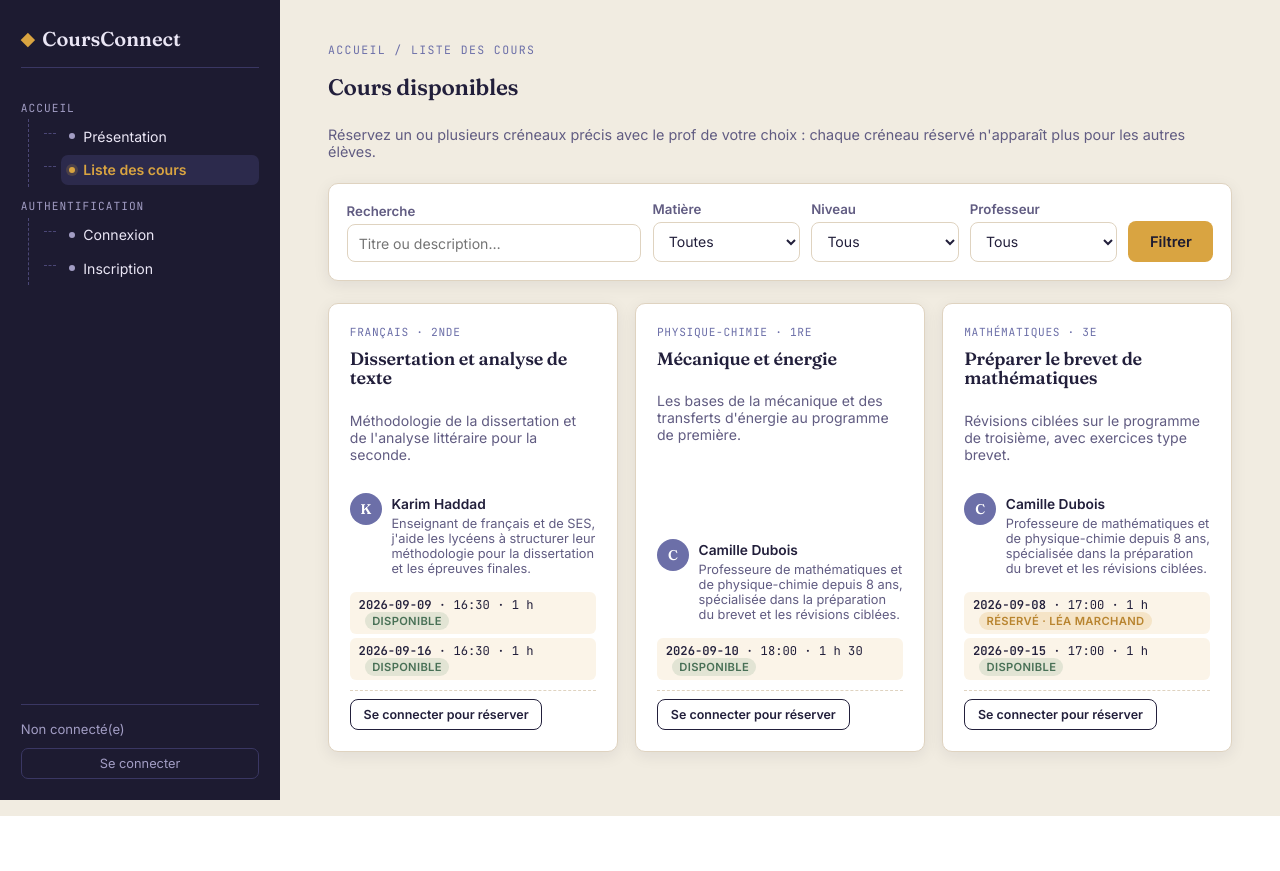
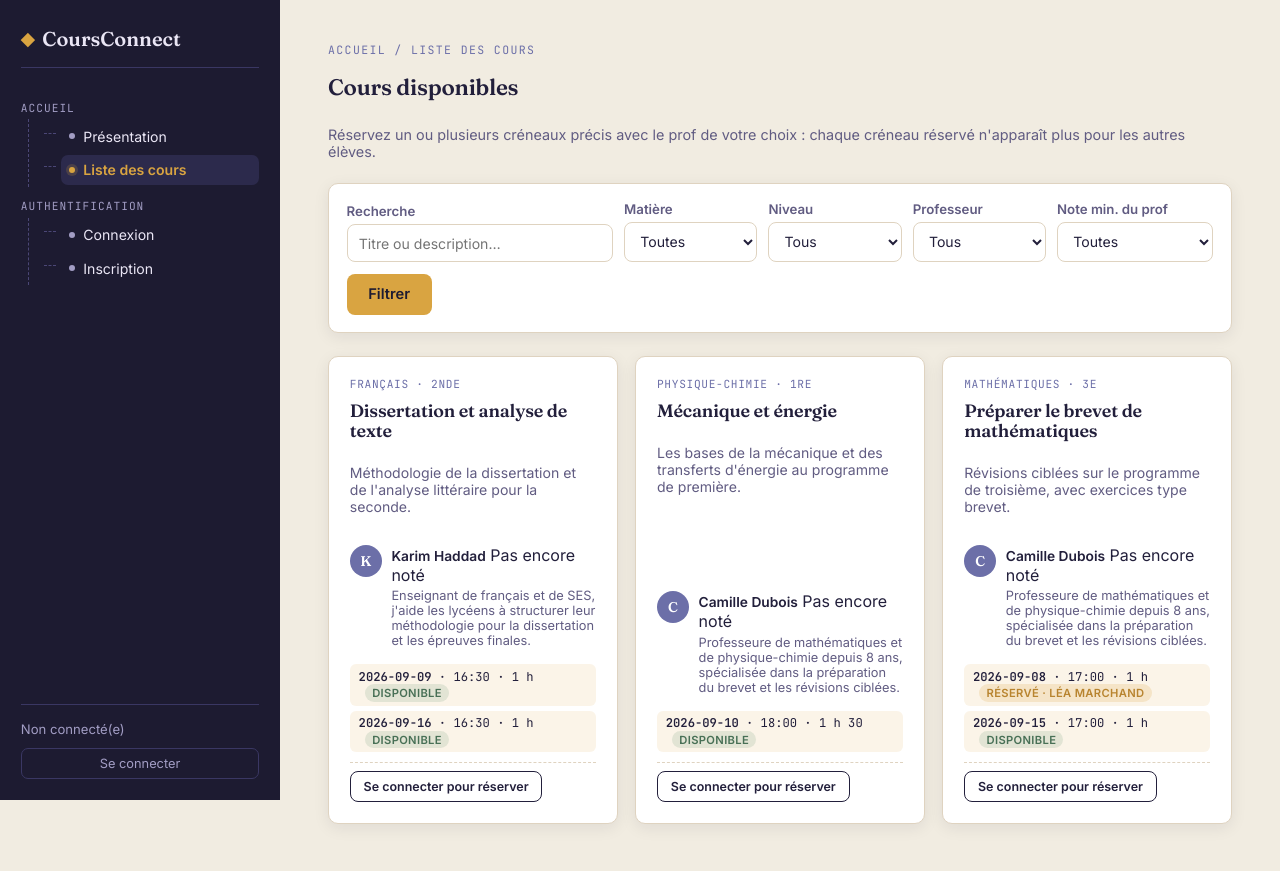
Before and after one commit to ben-b-06/projet-cours, a Flask app: page /cours in a window 1280 px wide. Shown: the top 871 px of the page. Before the commit the page ends 816 px from the top, so only its background shows below. Run offline with Flask 3, Linux system fonts and the light colour scheme; data comes from the database, SQL or seed files in the repository; data that the repository does not hold is empty.

Commit message:
mise en place des notes

```diff
--- a/templates/cours.html
+++ b/templates/cours.html
@@ -44,6 +44,15 @@
       </select>
     </div>
     <div class="field">
+      <label for="min_rating">Note min. du prof</label>
+      <select id="min_rating" name="min_rating">
+        <option value="">Toutes</option>
+        {% for note in [4, 3, 2, 1] %}
+        <option value="{{ note }}" {{ 'selected' if filters.min_rating == note|string else '' }}>{{ '★' * note }}{{ '☆' * (5 - note) }} et plus</option>
+        {% endfor %}
+      </select>
+    </div>
+    <div class="field">
       <button class="btn btn-gold" type="submit">Filtrer</button>
     </div>
   </form>
@@ -58,10 +67,16 @@
       <h3>{{ c['title'] }}</h3>
       <p class="course-desc">{{ c['description'] }}</p>
 
+      {% set tr = ratings_map.get(c['teacher_id']) %}
       <div class="teacher-line">
         {{ macros.avatar(c['teacher_name'], c['teacher_photo'], 32) }}
         <div>
           <span class="teacher-name">{{ c['teacher_name'] }}</span>
+          {% if tr %}
+            <span class="teacher-rating" title="{{ tr.count }} note(s)">★ {{ '%.1f'|format(tr.avg) }}<span class="teacher-rating-count"> ({{ tr.count }})</span></span>
+          {% else %}
+            <span class="teacher-rating teacher-rating-empty">Pas encore noté</span>
+          {% endif %}
           {% if c['teacher_bio'] %}
             <p class="teacher-bio">{{ c['teacher_bio'] }}</p>
           {% endif %}
```
Also changed, not shown: templates/etudiant.html (+11 -0 lines), templates/prof_dashboard.html (+9 -0 lines).
